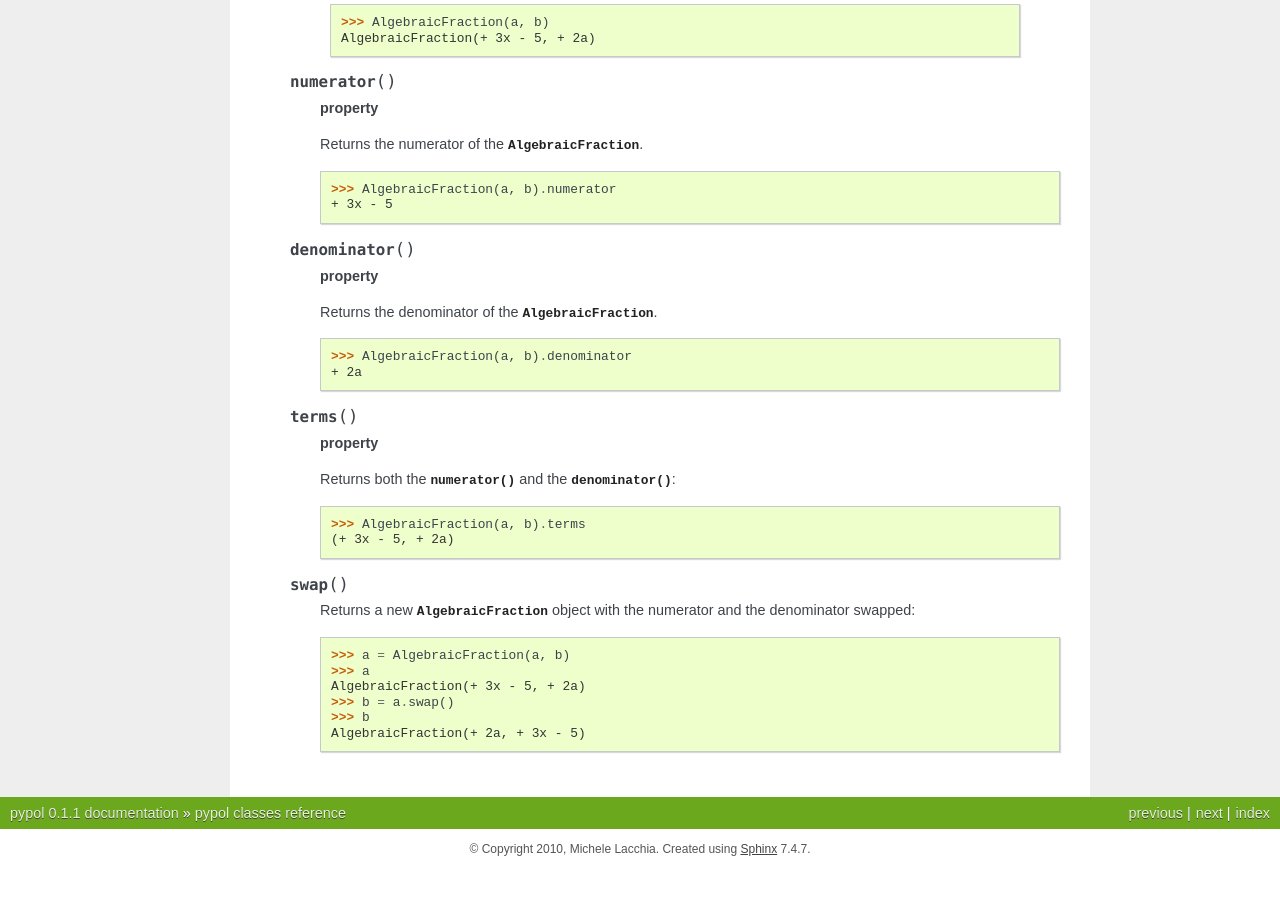
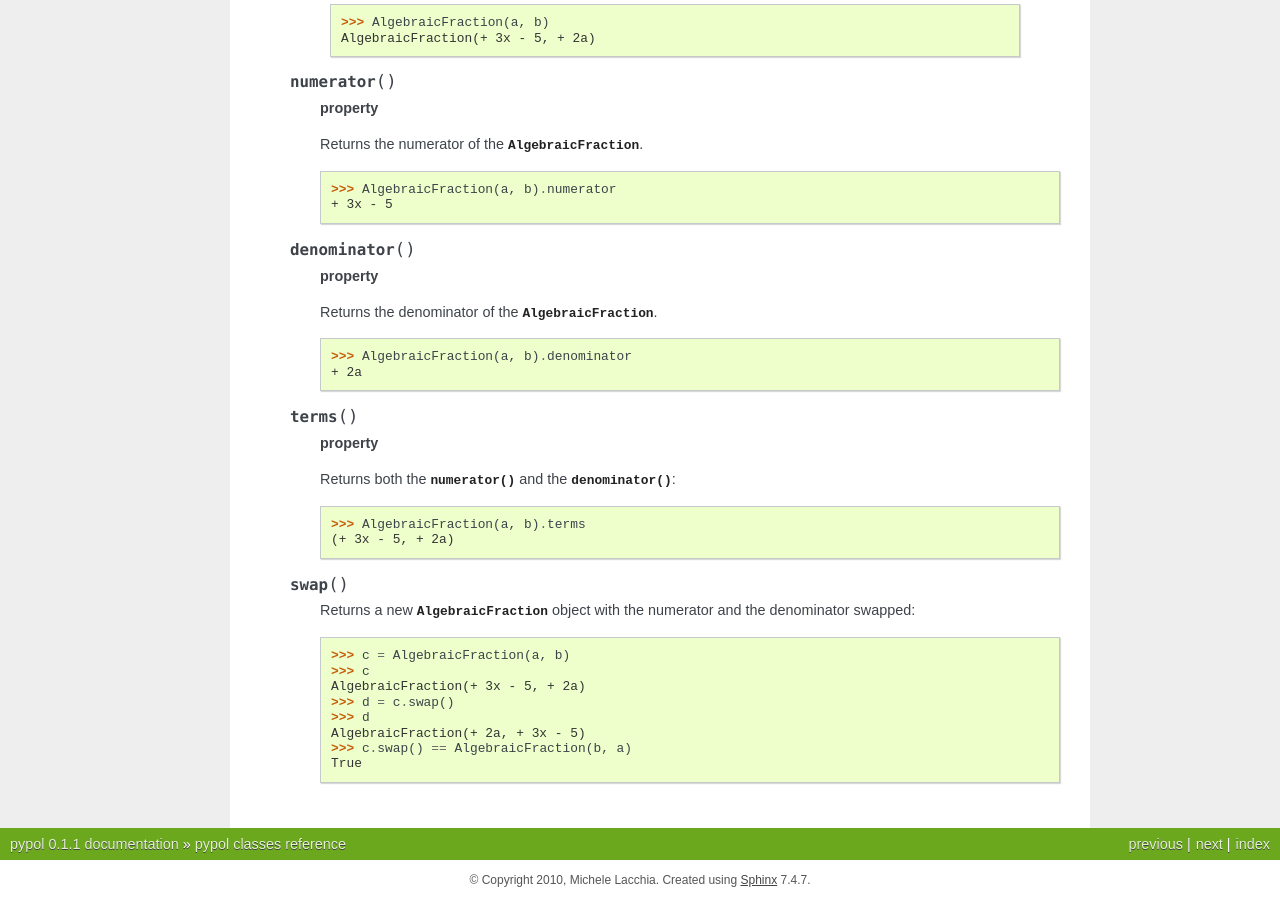
Before and after one commit to rubik/pypol, a Sphinx documentation site: the page built from doc/classes.rst, in a window 1280 px wide and 900 px high, scrolled down 6926 px. Built offline with Sphinx 7.4.7, drawn with Linux system fonts in a browser that asks for light colours; before the commit the page ends 7795 px from its top, so only the background shows below that.

Commit message:
Fixed the documentation

```diff
--- a/doc/classes.rst
+++ b/doc/classes.rst
@@ -436,9 +436,11 @@ In all these examples we assume::
 
         Returns a new :class:`AlgebraicFraction` object with the numerator and the denominator swapped::
 
-            >>> a = AlgebraicFraction(a, b)
-            >>> a
+            >>> c = AlgebraicFraction(a, b)
+            >>> c
             AlgebraicFraction(+ 3x - 5, + 2a)
-            >>> b = a.swap()
-            >>> b
+            >>> d = c.swap()
+            >>> d
             AlgebraicFraction(+ 2a, + 3x - 5)
+            >>> c.swap() == AlgebraicFraction(b, a)
+            True
```
